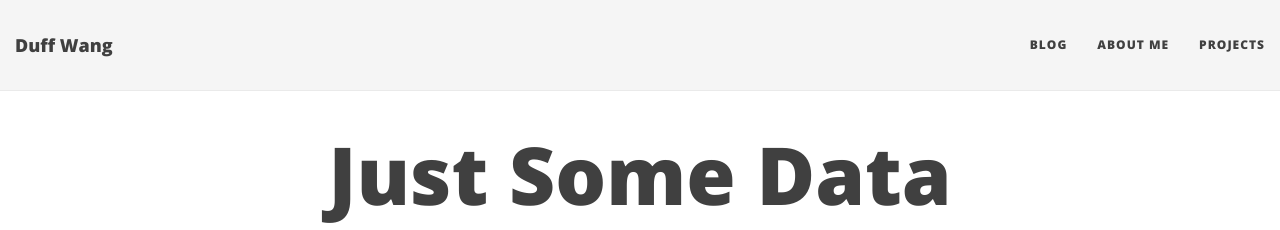
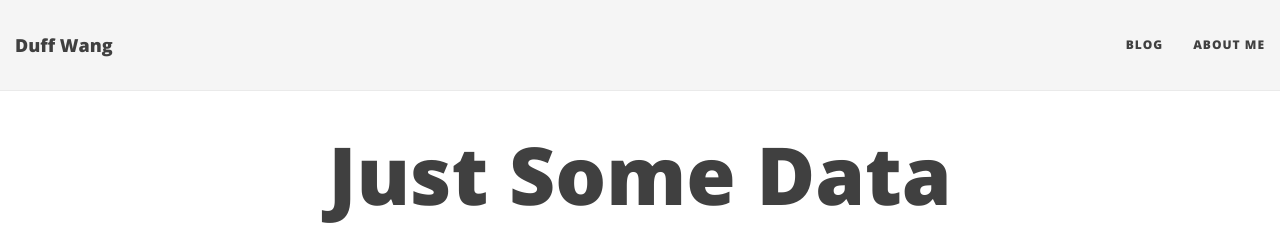
Before and after one commit to duffwang/duffwang.github.io, a Jekyll site: the page built from index.html, in a window 1280 px wide. Shown: the top 230 px of the page. Built offline with Jekyll 4.4.1, drawn with Linux system fonts in a browser that asks for light colours; nearby versions of some CDN libraries; the list of posts is cut into pages by our own code.

Commit message:
remove project page

```diff
--- a/_config.yml
+++ b/_config.yml
@@ -25,7 +25,6 @@ description: Quantitative trader & data enthusiast
 navbar-links:
   Blog: ""
   About Me: "aboutme"
-  Projects: "projects"
 
 
 # Image to show in the navigation bar - image must be a square (width = height)
```
Also changed, not shown: _archive/projects.md (renamed from projects.md), 1 other file.
